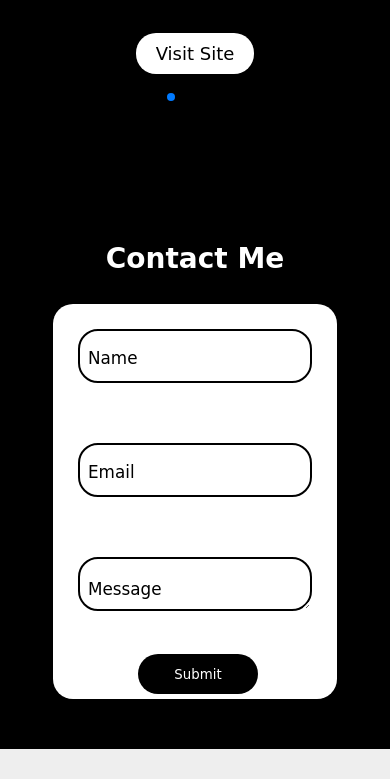
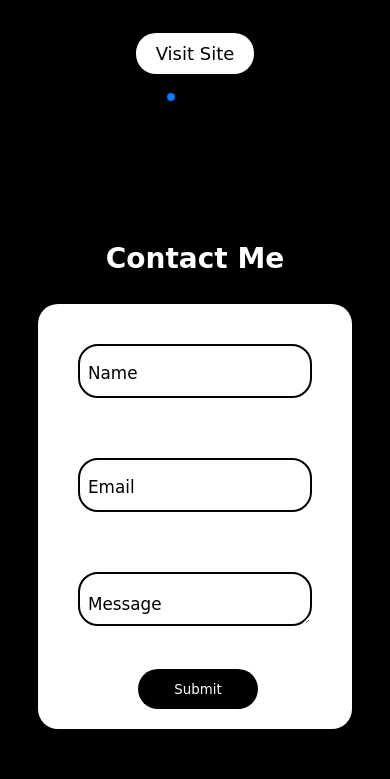
Before and after one commit to rishigupta1109/rishigupta1109.github.io, a website: page index.html in a window 390 px wide. Shown: the part 2192-2971 px from the top of the page. Before the commit the page ends 2941 px from the top, so only its background shows below. Drawn offline with nearby package versions, Linux system fonts and the light colour scheme; a web font is replaced by a local one.

Commit message:
bug resolved contactme

```diff
--- a/index.css
+++ b/index.css
@@ -123,7 +123,7 @@ p#contactmep {
 }
 @media (max-width:420px) {
     .contactbox{
-        padding: 5px !important;
+        padding: 20px !important;
     }
     #switchbox{
         position:  absolute !important;
--- a/index.html
+++ b/index.html
@@ -173,6 +173,7 @@
                           </div>
                           <div class="swiper-slide"  >
                             <img class="projectimg " id="bgimg" src="./Boxgame.PNG" alt="">
+                            <h2 class="projecthead" style="color:white;position:relative;top:-30px;">Dots & Boxes</h2>
                             <a style="top:-40px;" target="_blank" class="plink" href="https://rishigupta1109.github.io/Dots-Boxes">Visit Site</a>
                           </div>
                           <div class="swiper-slide"  ><img class="projectimg" id="ctimg" src="./coronatracker.PNG" alt="">
```
